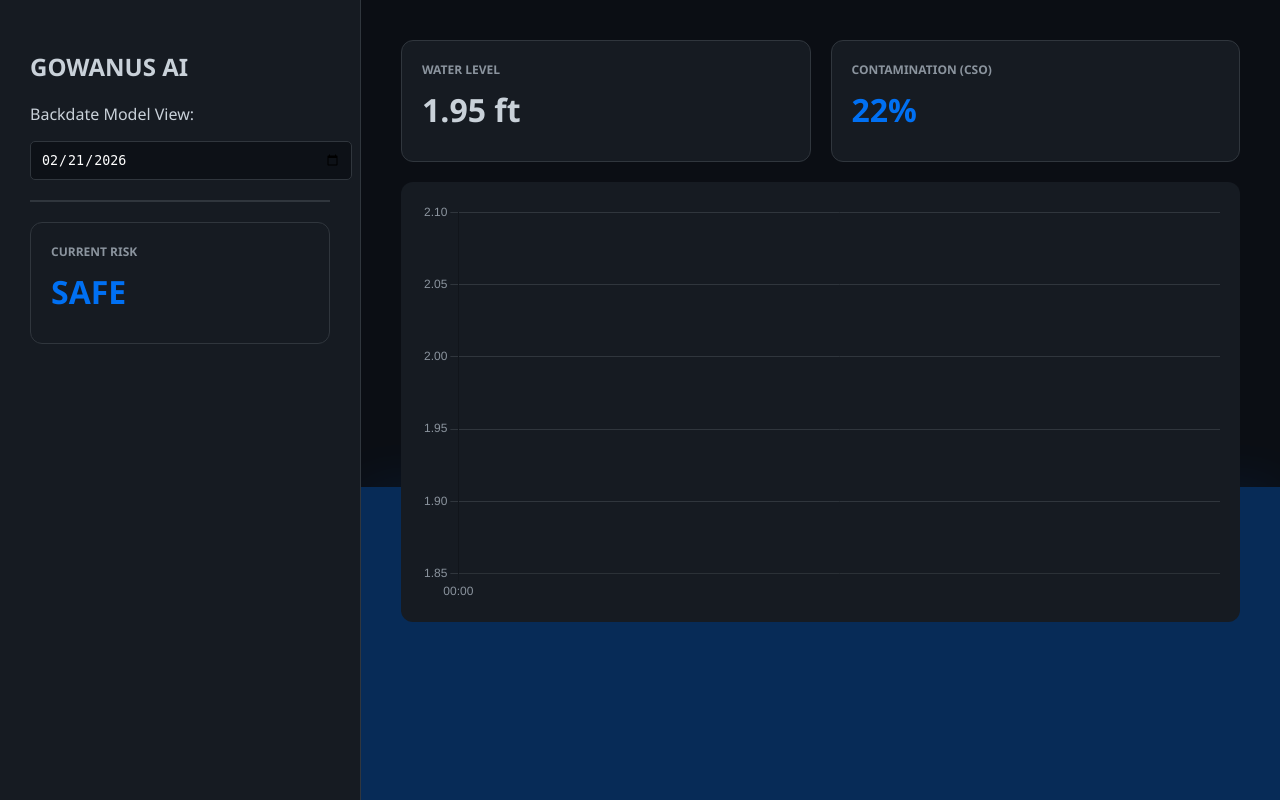
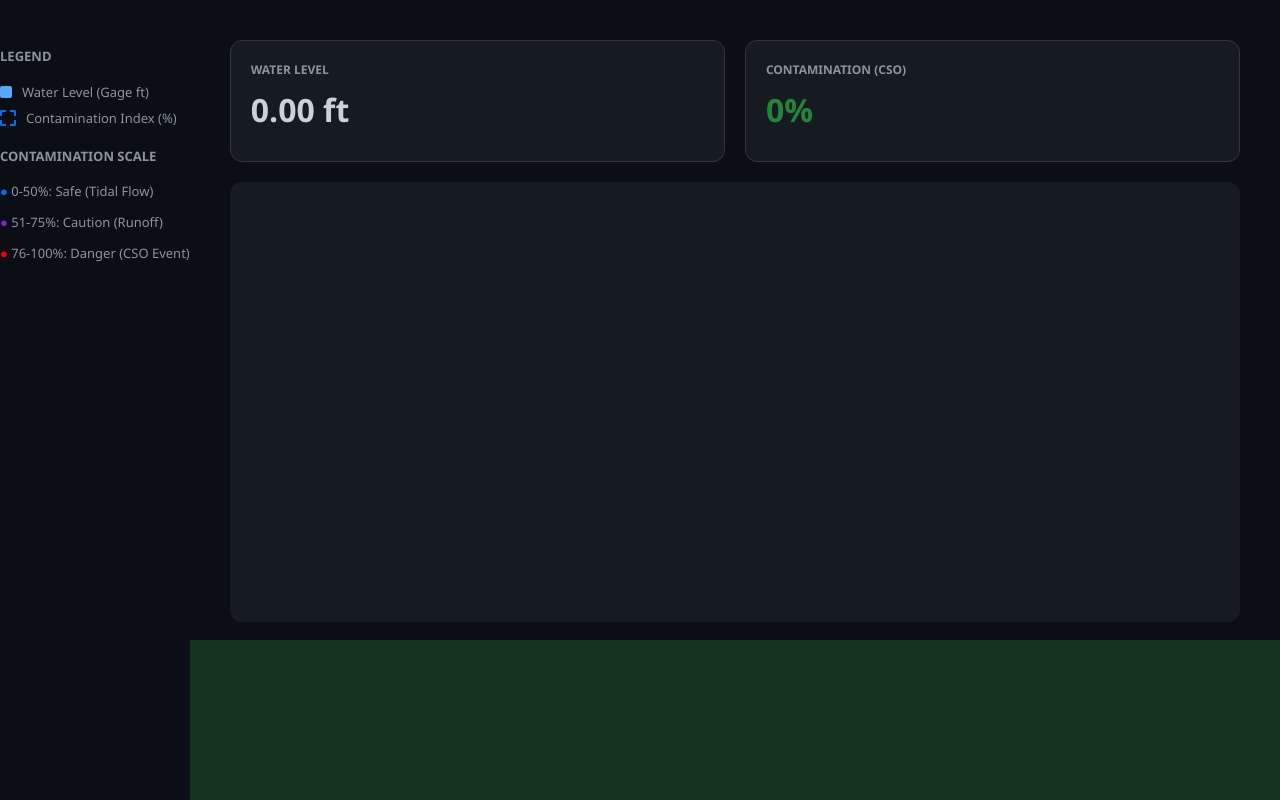
Before and after one commit to akulim/sponge-gowanus-2026, a Flask app: page / in a window 1280 px wide. Run offline with Flask 3, Linux system fonts and the light colour scheme; a map, chart or similar area stays blank.

Commit message:
Update index.html

```diff
--- a/templates/index.html
+++ b/templates/index.html
@@ -28,15 +28,21 @@
 </head>
 <body>
 
-    <div class="sidebar">
-        <h2>GOWANUS AI</h2>
-        <p>Backdate Model View:</p>
-        <input type="date" id="datePicker" value="2026-02-21" onchange="fetchData()">
-        <hr style="border: 0.5px solid #30363d; margin: 20px 0;">
-        <div class="scorecard" id="status-card">
-            <h4 id="activity-label">Current Risk</h4>
-            <div class="val" id="risk-text">LOW</div>
+    <div style="margin-top: 30px; font-size: 13px; color: #8b949e;">
+    <h4>LEGEND</h4>
+    <div style="display: flex; align-items: center; margin-bottom: 8px;">
+        <div style="width: 12px; height: 12px; background: #58a6ff; margin-right: 10px; border-radius: 2px;"></div>
+        <span>Water Level (Gage ft)</span>
     </div>
+    <div style="display: flex; align-items: center; margin-bottom: 20px;">
+        <div style="width: 12px; height: 12px; border: 2px dashed #0070f3; margin-right: 10px; border-radius: 2px;"></div>
+        <span>Contamination Index (%)</span>
+    </div>
+
+    <h4>CONTAMINATION SCALE</h4>
+    <p><span style="color: #0070f3;">●</span> 0-50%: Safe (Tidal Flow)</p>
+    <p><span style="color: #7928ca;">●</span> 51-75%: Caution (Runoff)</p>
+    <p><span style="color: #ff0000;">●</span> 76-100%: Danger (CSO Event)</p>
 </div>
 
     <div class="main">
@@ -122,21 +128,20 @@
                         responsive: true,
                         maintainAspectRatio: false,
                 scales: {
-                        y: {
-                            position: 'left',
-                            grid: { color: '#30363d' },
-                            ticks: { color: '#8b949e' }
-                        },
-                        y1: {
-                            position: 'right',
-                            display: false // Keeps it hidden but uses the data
-                        },
-                        x: {
-                            ticks: { color: '#8b949e', maxRotation: 0 }
-                        }
+                        y: { position: 'left', grid: { color: '#30363d' }, ticks: { color: '#8b949e' } },
+                        y1: { position: 'right', display: false },
+                        x: { ticks: { color: '#8b949e' } }
                         },
                 plugins: {
-                        legend: { display: false }
+                legend: {
+                    display: true,
+                    position: 'top',
+                    labels: {
+                        color: '#c9d1d9', // Light gray text for dark mode
+                        font: { size: 12 },
+                        usePointStyle: true // Makes the icons circles/lines instead of boxes
+            }
+        }
     }
 }
             });
```
Lines whose indentation alone changed are shown as unchanged.
